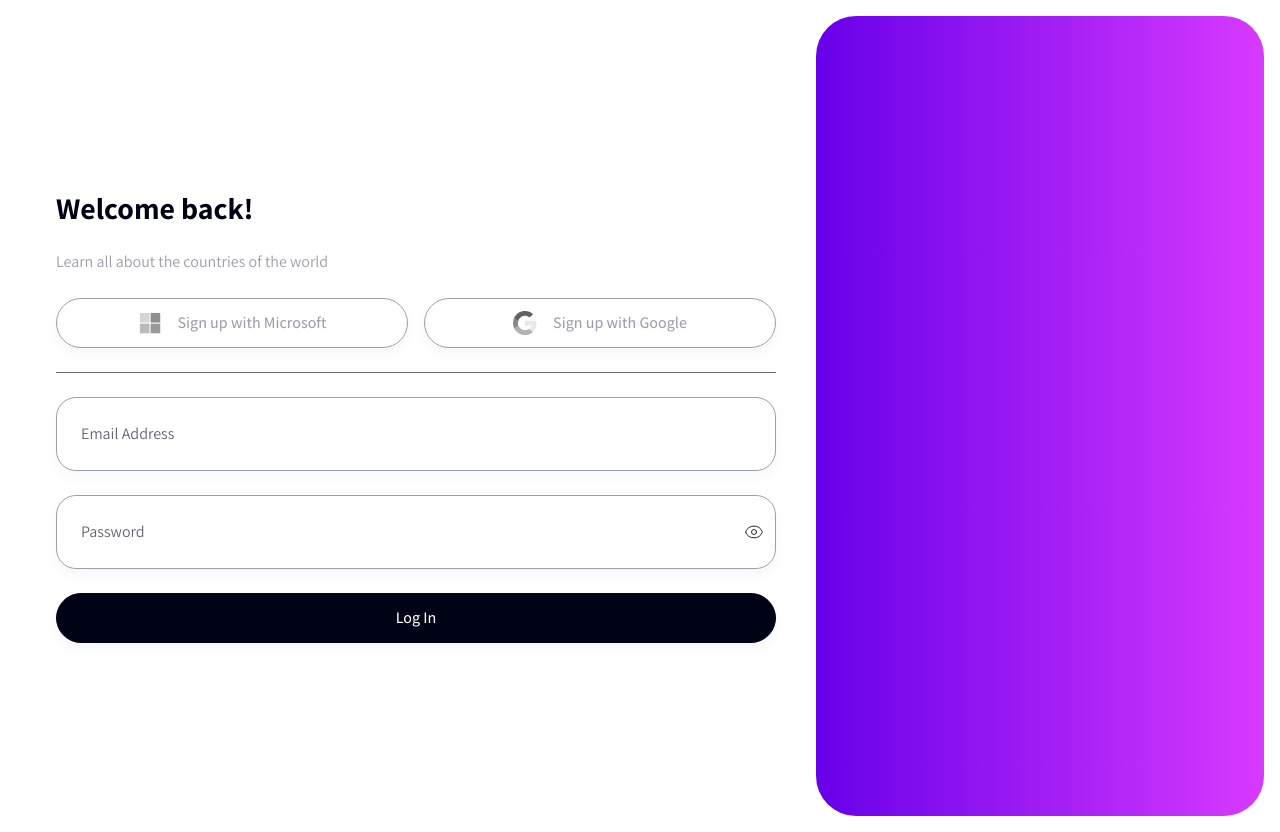
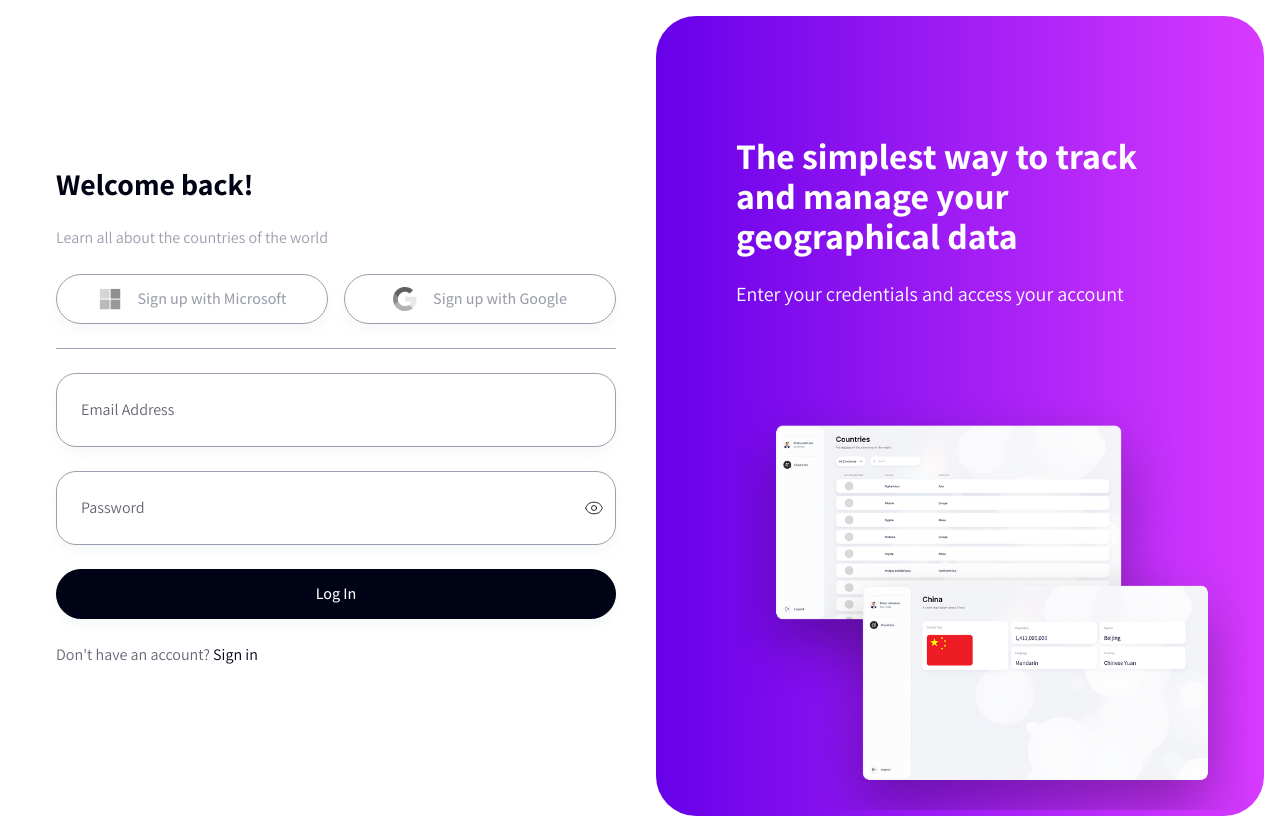
Before and after one commit to thiagosaraiva-git/VRFI-test, a Next.js app: page / in a window 1280 px wide. Built offline with nearby package versions, Linux system fonts and the light colour scheme.

Commit message:
feat: login images added

```diff
--- a/src/app/(login)/page.tsx
+++ b/src/app/(login)/page.tsx
@@ -1,7 +1,8 @@
-'use client';
+"use client";
 
 import Button from "@/components/Button/Button";
 import Input from "@/components/Input/Input";
+import LoginImages from "@/components/LoginImages/LoginImages";
 import { useLogin } from "@/hooks/useLogin";
 
 export default function Login() {
@@ -10,24 +11,55 @@ export default function Login() {
   return (
     <div className="min-h-screen flex items-center justify-center p-4">
       <div className="w-full flex flex-col xl:flex-row bg-white overflow-hidden">
-
-        <div className="w-full max-w-[50rem] p-10 flex flex-col justify-center space-y-6 mx-auto">
-          <h1 className="text-3xl font-bold text-primary-dark">Welcome back!</h1>
-          <p className="text-secondary">Learn all about the countries of the world</p>
+        <div className="w-full max-w-[40rem] p-10 flex flex-col justify-center space-y-6 mx-auto">
+          <h1 className="text-3xl font-bold text-primary-dark">
+            Welcome back!
+          </h1>
+          <p className="text-secondary">
+            Learn all about the countries of the world
+          </p>
 
           <div className="flex flex-row gap-4">
             <Button text="Sign up with Microsoft" disabled icon="microsoft" />
             <Button text="Sign up with Google" disabled icon="google" />
           </div>
 
-          <div className="my-6 h-[1px] w-full bg-secondary-dark" />
+          <div className="my-6 h-[1px] w-full bg-secondary" />
 
-          <Input placeholder="Email Address" type="text" value={email} onChange={setEmail}/>
-          <Input placeholder="Password" type="password" value={password} onChange={setPassword} />
-          <Button text="Log In" bgColor="bg-primary-dark" onClick={() => handleLogin()} />
+          <Input
+            placeholder="Email Address"
+            type="text"
+            value={email}
+            onChange={setEmail}
+          />
+          <Input
+            placeholder="Password"
+            type="password"
+            value={password}
+            onChange={setPassword}
+          />
+          <Button
+            text="Log In"
+            bgColor="bg-primary-dark"
+            onClick={() => handleLogin()}
+          />
+
+          <p className="text-secondary-dark">
+            Don&apos;t have an account?{" "}
+            <span className="text-primary-dark cursor-pointer">Sign in</span>
+          </p>
         </div>
 
-        <div className="hidden xl:flex w-1/2 min-h-screen bg-gradient text-white flex-col p-10 rounded-[40px]">
+        <div className="hidden xl:flex w-1/2 min-h-screen bg-gradient text-white flex-col p-20 rounded-[40px]">
+          <div className="space-y-6 mt-10">
+            <h1 className="text-4xl font-bold">The simplest way to track and manage  your geographical data</h1>
+            <p className="text-xl mt-4">
+              Enter your credentials and access your account
+            </p>
+          </div>
+          <div className="items-center justify-center">
+           <LoginImages />
+          </div>
         </div>
       </div>
     </div>
--- a/src/components/Input/Input.tsx
+++ b/src/components/Input/Input.tsx
@@ -3,7 +3,8 @@
 import { InputHTMLAttributes, useState } from "react";
 import { Eye, EyeOff } from "lucide-react";
 
-interface InputProps extends Omit<InputHTMLAttributes<HTMLInputElement>, 'onChange'> {
+interface InputProps
+  extends Omit<InputHTMLAttributes<HTMLInputElement>, "onChange"> {
   placeholder: string;
   label?: string;
   type: "text" | "password";
@@ -11,7 +12,13 @@ interface InputProps extends Omit<InputHTMLAttributes<HTMLInputElement>, 'onChan
   onChange: (value: string) => void;
 }
 
-const Input = ({ placeholder, label, type = "text", value, onChange }: InputProps) => {
+const Input = ({
+  placeholder,
+  label,
+  type = "text",
+  value,
+  onChange,
+}: InputProps) => {
   const [showPassword, setShowPassword] = useState(false);
 
   return (
--- /dev/null
+++ b/src/components/LoginImages/LoginImages.tsx
@@ -0,0 +1,27 @@
+import Image from "next/image";
+
+const LoginImages = () => {
+  return (
+    <div className="relative flex justify-center items-center w-full max-w-4xl mx-auto mt-20">
+      <div className="relative w-full max-w-[900px]">
+        <Image
+          src="/login2.png"
+          alt="App image"
+          width={900}
+          height={500}
+          className="rounded-lg w-full h-auto"
+        />
+
+        <Image
+          src="/login1.png"
+          alt="App image"
+          width={900}
+          height={500}
+          className="absolute top-40 left-16 w-full h-auto"
+        />
+      </div>
+    </div>
+  );
+};
+
+export default LoginImages;
--- a/src/hooks/useLogin.tsx
+++ b/src/hooks/useLogin.tsx
@@ -21,7 +21,6 @@ export function useLogin() {
     }
 
     console.log("Logging in with:", { email, password });
-
   };
 
   return {
```
Also changed, not shown: public/login1.png (added), public/login2.png (added).
